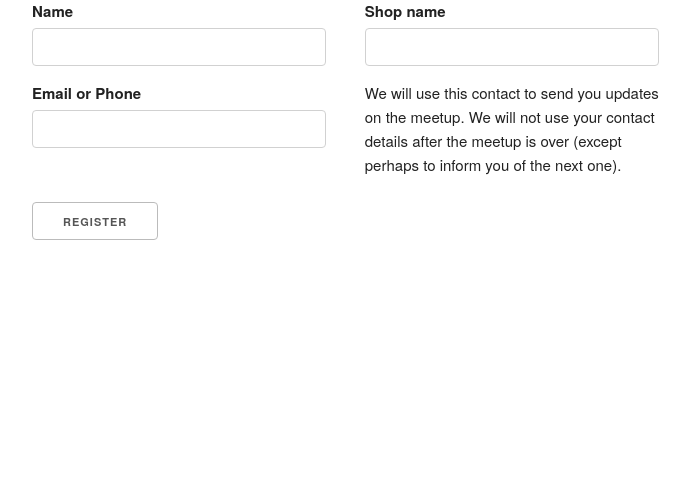
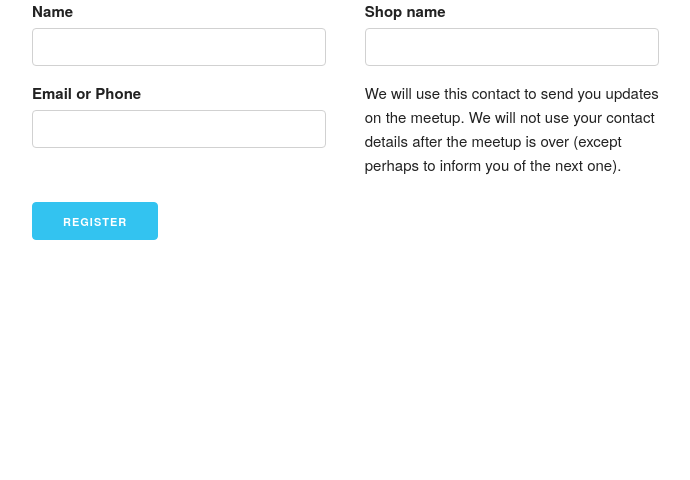
Before and after one commit to badrihippo/2016meet.sic.sssnet.tk, a Flask app: page /register/ in a window 1280 px wide. Shown: the part 179-659 px from the top of the page, without its empty margins (128-818 px from the left). Run offline with Flask 2, Linux system fonts and the light colour scheme; parts of the project's set-up code (start-up, migrations or seed data) failed here and were passed over; some libraries are stand-ins or nearby versions.

Commit message:
Make register button blue
Or rather, class+="button-primary"

```diff
--- a/templates/register.htm
+++ b/templates/register.htm
@@ -37,8 +37,7 @@
     <div class="four columns">We will use this contact to send you updates on the meetup. We will not use your contact details after the meetup is over (except perhaps to inform you of the next one).</div>
   </div>
   <p><i></i></p>
-
-  <input type="submit" value="Register" />
+  <input type="submit" value="Register" class="button button-primary"/>
 </form>
 
 {% endblock %}
--- a/templates/register_nonsssian.htm
+++ b/templates/register_nonsssian.htm
@@ -66,7 +66,7 @@
       {{ form.reference_person(class="u-full-width") }}
     </div>
   </div>
-  <input type="submit" value="Register" />
+  <input type="submit" value="Register" class="button button-primary"/>
 </form>
 
 {% endblock %}
```
